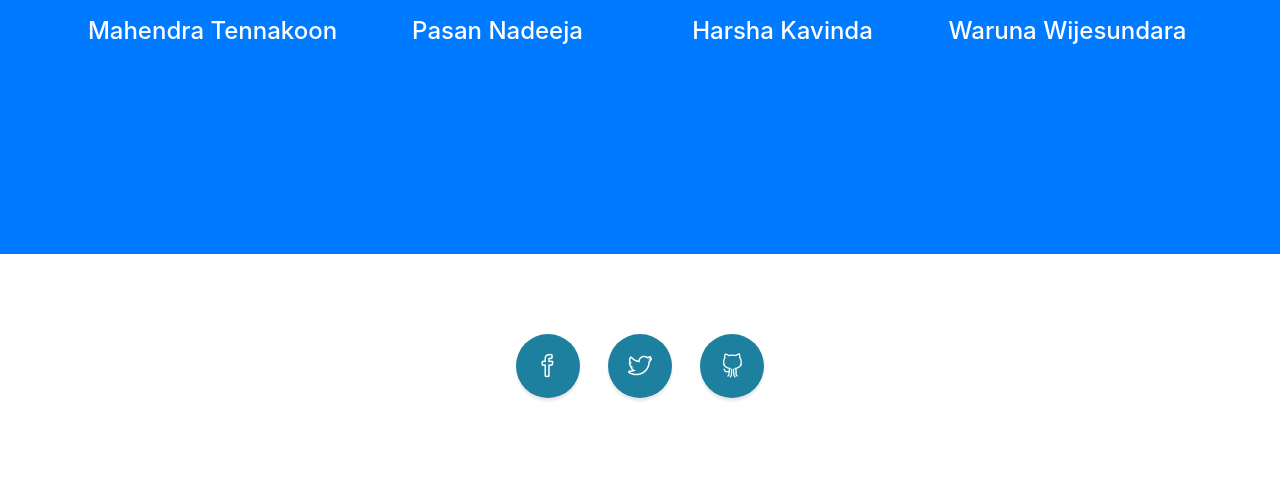
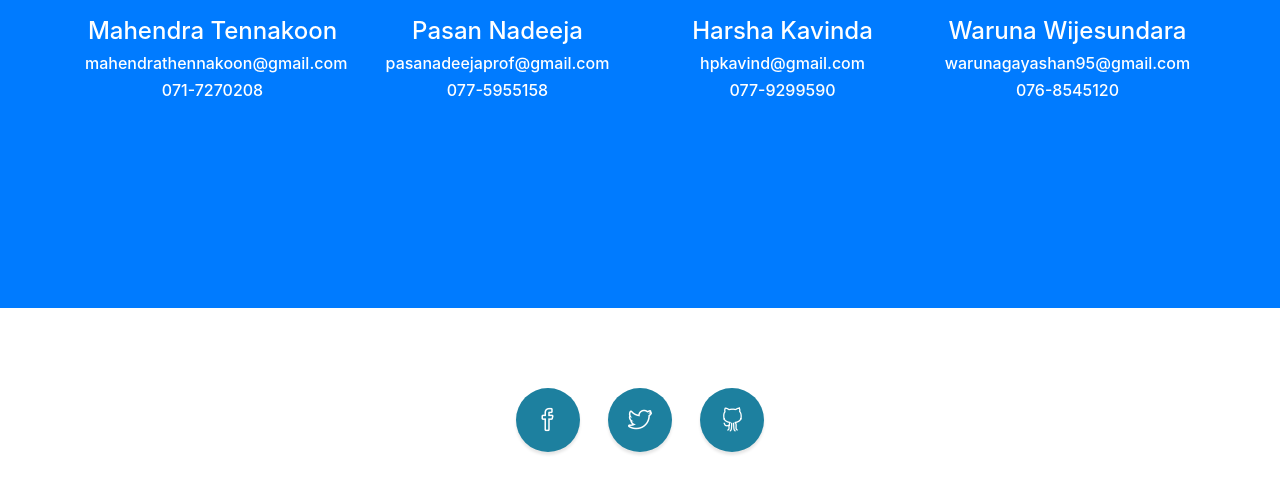
Before and after one commit to cdap-39/landing-page, a website with bundled scripts: page index.html in a window 1280 px wide. Shown: the part 5299-5793 px from the top of the page. Built offline with nearby package versions, Linux system fonts and the light colour scheme.

Commit message:
Contact details

```diff
--- a/index.html
+++ b/index.html
@@ -390,6 +390,8 @@
                           </div>
                           <div class="team-content">
                               <h4>Mahendra Tennakoon</h4>
+                              <h6>mahendrathennakoon@gmail.com</h6>
+                              <h6>071-7270208</h6>
                           </div>
                       </div>
                   </div>
@@ -404,6 +406,8 @@
                           </div>
                           <div class="team-content">
                               <h4>Pasan Nadeeja</h4>
+                              <h6>pasanadeejaprof@gmail.com</h6>
+                              <h6>077-5955158</h6>
                           </div>
                       </div>
                   </div>
@@ -418,6 +422,8 @@
                           </div>
                           <div class="team-content">
                               <h4>Harsha Kavinda</h4>
+                              <h6>hpkavind@gmail.com</h6>
+                              <h6>077-9299590</h6>
                           </div>
                       </div>
                   </div>
@@ -432,6 +438,8 @@
                           </div>
                           <div class="team-content">
                               <h4>Waruna Wijesundara</h4>
+                              <h6>warunagayashan95@gmail.com</h6>
+                              <h6>076-8545120</h6>
                           </div>
                       </div>
                      <!-- /.team-block -->
```
